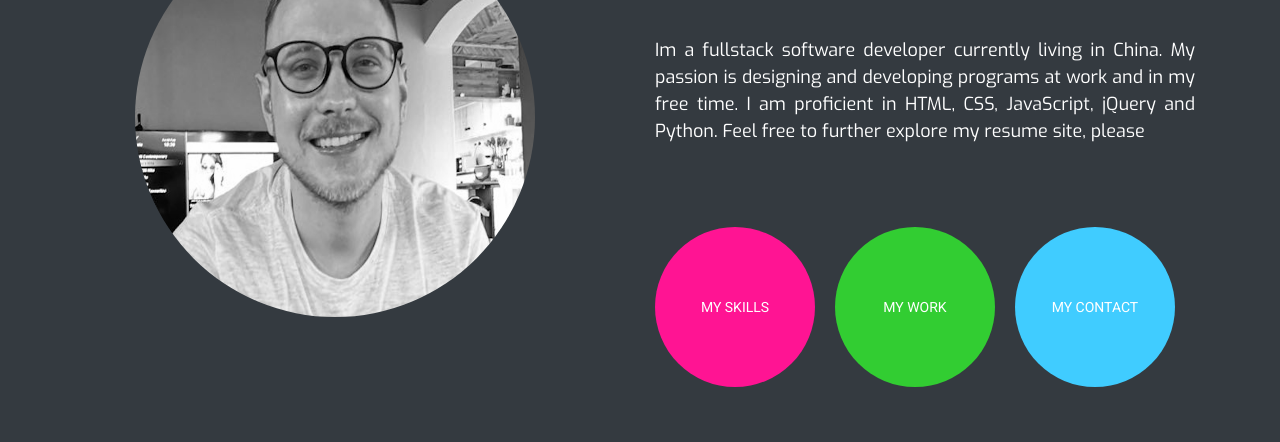
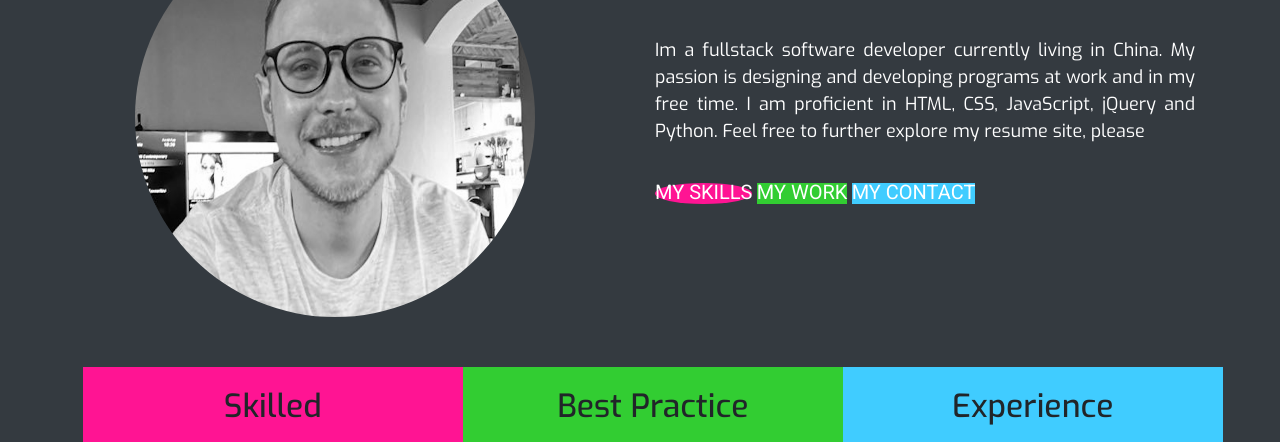
Before and after one commit to PillowFishSticks/My-Resume, a plain HTML site: page index.html in a window 1280 px wide. Shown: the part 351-793 px from the top of the page. Drawn offline with nearby package versions, Linux system fonts and the light colour scheme; a web font is replaced by a local one.

Commit message:
Change namee of file path for cv

```diff
--- a/assets/css/styles.css
+++ b/assets/css/styles.css
@@ -83,50 +83,44 @@
     text-align: justify;
 }
 
-.menubtn{
-    height: 160px;
-    width: 160px;
-    margin-right:15px;
-    margin-top: 50px;
-    margin-bottom: 40px;
-    border-radius: 50%;
-    border: none;
-}
-
-.menubtna {
+.menu {
     font-family: "roboto", sans-serif;
     color: white;
     font-size: 20px;
-    margin-top: 15px;
+    margin-top: 80px;
     text-decoration: none;
 }
 
-.menubtnskill{
+.menuskill {
     background-color: #FF1493;
+    height: 160px;
+    width: 160px;
+    border-radius: 50%;
 }
 
-.menubtnskill:hover {
+.menuskill:hover {
   background-color: #FF00FF;
+  text-decoration: none;
 }
 
-.menubtnwork {
+.menuwork {
     background-color: #32CD32;
 }
 
-.menubtnwork:hover {
+.menuwork:hover {
   background-color: #00FF00;
+  text-decoration: none;
 }
 
 
-.menubtncontact {
+.menucontact {
     background-color: #40CCFF;
 }
 
-.menubtncontact:hover {
+.menucontact:hover {
   background-color: #00BFFF;
+  text-decoration: none;
 }
-
-
 
 .three-reasons-to-hire {
     padding-top: 50px;
@@ -608,18 +602,15 @@ footer a {
 /** Extra small devices only **/
 @media (max-width: 767px) {
 /*--------------------------------------------Navbar*/
-/* Style the navigation menu */
 .topnav {
   overflow: hidden;
   position: relative;
 }
 
-/* Hide the links inside the navigation menu (except for logo/home) */
 .topnav #menu {
   display: none;
 }
 
-/* Style navigation menu links */
 .topnav a {
   color: white;
   padding: 14px 16px;
@@ -628,7 +619,6 @@ footer a {
   display: block;
 }
 
-/* Style the hamburger menu */
 .topnav a.icon {
   display: block;
   position: absolute;
--- a/index.html
+++ b/index.html
@@ -62,9 +62,8 @@
                 </div>
                 <div class="col">
                     <h2 class="base">Designer, Developer, Programmer</h2>
-                    <div class="blocksize">
-                        <div id="typewriter" class="aboutme"></div>
-                    </div>
+                    <div class="blocksize aboutme">
+                        <div id="typewriter">
                     <script>
                         var str = "<p>Im a fullstack software developer currently living in China. My passion is designing and developing programs at work and in my free time. I am proficient in HTML, CSS, JavaScript, jQuery and Python. Feel free to further explore my resume site, please find my education, professional experience, and contact information below.</p>",
                             i = 0,
@@ -85,24 +84,16 @@
                             setTimeout(type, 20);
                         }());
                     </script>
-                    <a class="menubtna" href="resume.html">
-                    <button type="button" class="btn btn-secondary btn-sm btn-one menubtn menubtnskill text-center">
-                        MY SKILLS
-                    </button>
-                    </a>
-                    <a class="menubtna" href="project.html">
-                    <button type="button" class="btn btn-secondary btn-sm btn-two menubtn menubtnwork text-center">
-                        MY WORK
-                    </button>
-                    </a>
-                    <a class="menubtna" href="contact.html">
-                    <button type="button" class="btn btn-secondary btn-sm btn-three menubtn menubtncontact text-center">
-                        MY CONTACT
-                    </button>
-                    </a>
-                </div>
-            </div>
+                    </div>
+                    <div>
+                    </div>
+                    </div>
+                    <a class="menuskill" href="resume.html"><span class="menu">MY SKILLS</span></a>
+                    <a class="menuwork" href="projects.html"><span class="menu">MY WORK</span></a>
+                    <a class="menucontact" href="contact.html"><span class="menu">MY CONTACT</span></a>
         </div>
+    </div>
+    </div>
     </section>
     <section class="bg-dark three-reasons-to-hire">
         <div class="container">
```
Also changed, not shown: contact.html (+1 -1 lines), resume.html (+1 -1 lines), 2 other files.
